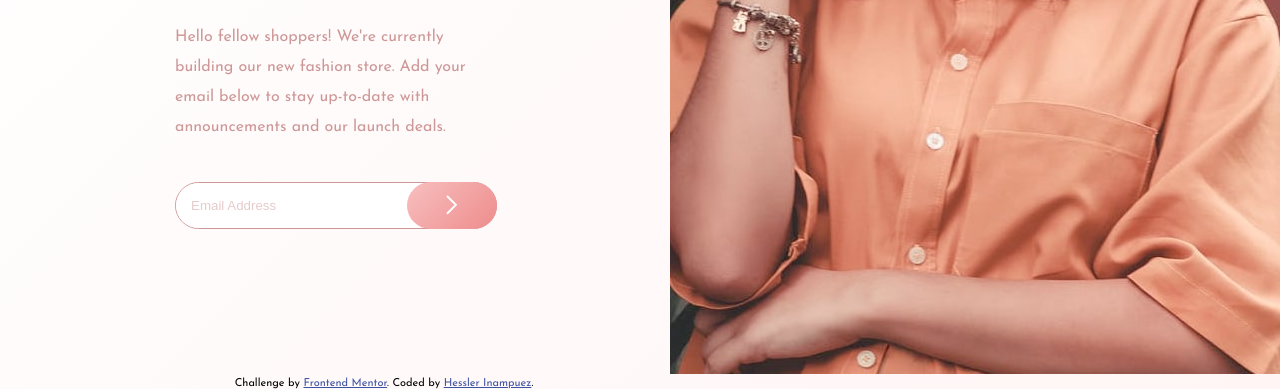
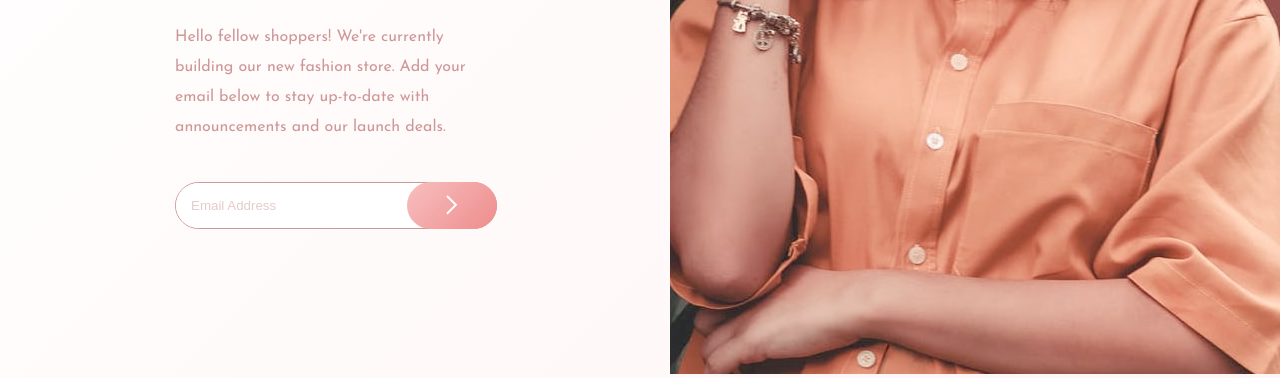
Before and after one commit to Fawkes11/Tenth-practice, a plain HTML site: page index.html in a window 1280 px wide. Shown: the part 426-815 px from the top of the page. Drawn offline with nearby package versions, Linux system fonts and the light colour scheme.

Commit message:
Update index
footer update

```diff
--- a/index.html
+++ b/index.html
@@ -44,12 +44,7 @@
     </picture>
   </div>
 
-  <footer>
-    <p class="attribution">
-      Challenge by <a href="https://www.frontendmentor.io?ref=challenge" target="_blank">Frontend Mentor</a>.
-      Coded by <a href="#">Hessler Inampuez</a>.
-    </p>
-  </footer>
+
   <script src="./js/index.js"></script>
 </body>
 </html>
```
